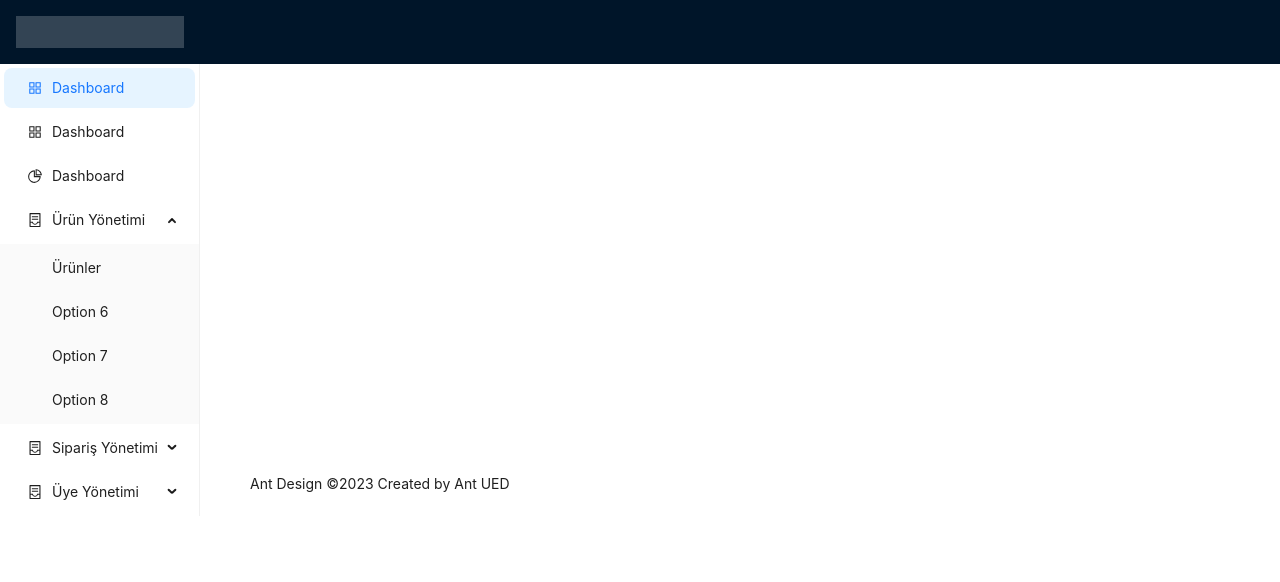
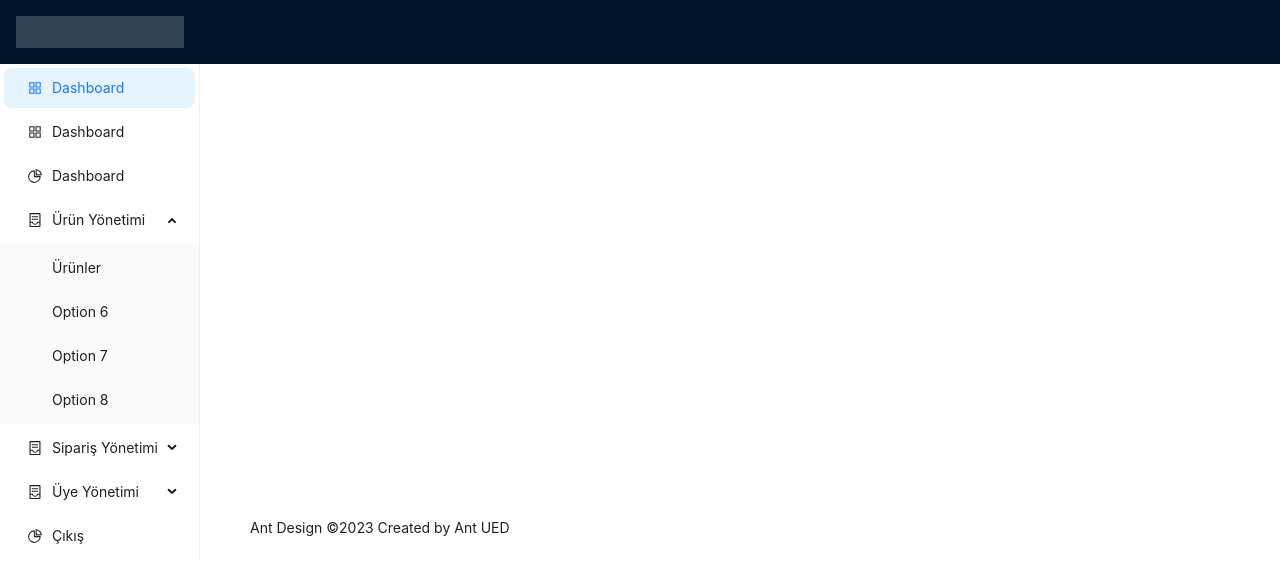
Before and after one commit to aloneclb/ECommerce-React-Client, a React (Create React App) app: page /admin in a window 1280 px wide. Shown: the top 582 px of the page. Built offline with nearby package versions, Linux system fonts and the light colour scheme.

Commit message:
some menu fixes

```diff
--- a/src/Admin/Layout/SidebarLayout.js
+++ b/src/Admin/Layout/SidebarLayout.js
@@ -1,5 +1,7 @@
-//import { useState } from 'react';
-import { Button, Menu } from 'antd';
+import { useState } from 'react'
+import { Button, Menu } from 'antd'
+import { NavigateFunction, useNavigate } from 'react-router-dom'
+
 import {
 	AppstoreOutlined,
 	ContainerOutlined,
@@ -23,7 +25,7 @@ const items = [
 	getItem('Dashboard', '2', <AppstoreOutlined />),
 	getItem('Dashboard', '3', <PieChartOutlined />),
 	getItem('Ürün Yönetimi', 'sub1', <ContainerOutlined />, [
-		getItem('Ürünler', '5'),
+		getItem('Ürünler', 'products/'),
 		getItem('Option 6', '6'),
 		getItem('Option 7', '7'),
 		getItem('Option 8', '8'),
@@ -31,17 +33,27 @@ const items = [
 	getItem('Sipariş Yönetimi', 'sub2', <ContainerOutlined />, [
 		getItem('Option 9', '9'),
 		getItem('Option 10', '10'),
-		getItem('Submenu', 'sub3', null, [getItem('Option 11', '11'), getItem('Option 12', '12')]),
+		getItem('Submenu', 'sub3', null, [
+			getItem('Option 11', '11'),
+			getItem('Option 12', '12')
+		]),
 	]),
-	getItem('Üye Yönetimi', 'sub2', <ContainerOutlined />, [
-		getItem('Option 9', '9'),
-		getItem('Option 10', '10'),
-		getItem('Submenu', 'sub3', null, [getItem('Option 11', '11'), getItem('Option 12', '12')]),
+	getItem('Üye Yönetimi', 'sub4', <ContainerOutlined />, [
+		getItem('Option 90', '90'),
+		getItem('Option 100', '100'),
+		getItem('Submenu', 'sub5', null, [
+			getItem('Option 20', '20'),
+			getItem('Option 21', '21')
+		]),
 	]),
+	getItem('Çıkış', 'logout/', <PieChartOutlined />),
 ];
 
 
 const SidebarLayout = () => {
+	const [selectedMenuItem, setSelectedMenuItem]= useState('');
+	const navigate = useNavigate()
+
 	return (
 		<div>
 			<div className="logo"/>
@@ -49,6 +61,8 @@ const SidebarLayout = () => {
 				defaultOpenKeys={['sub1']}
 				mode="inline"
 				theme="light"
+				onClick={(e) =>
+					setSelectedMenuItem(e.key)}
 				items={items} />
 		</div>
   )
```
